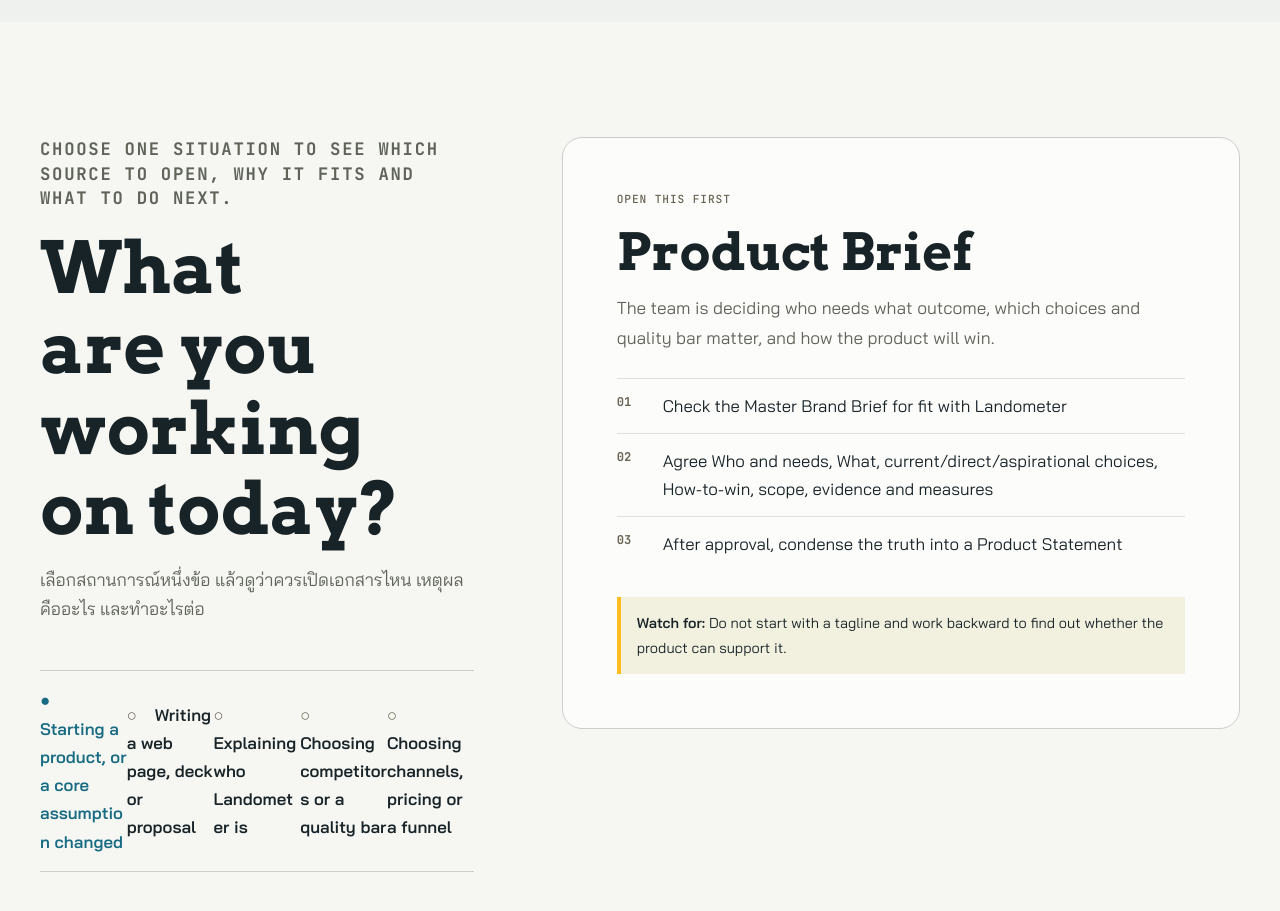
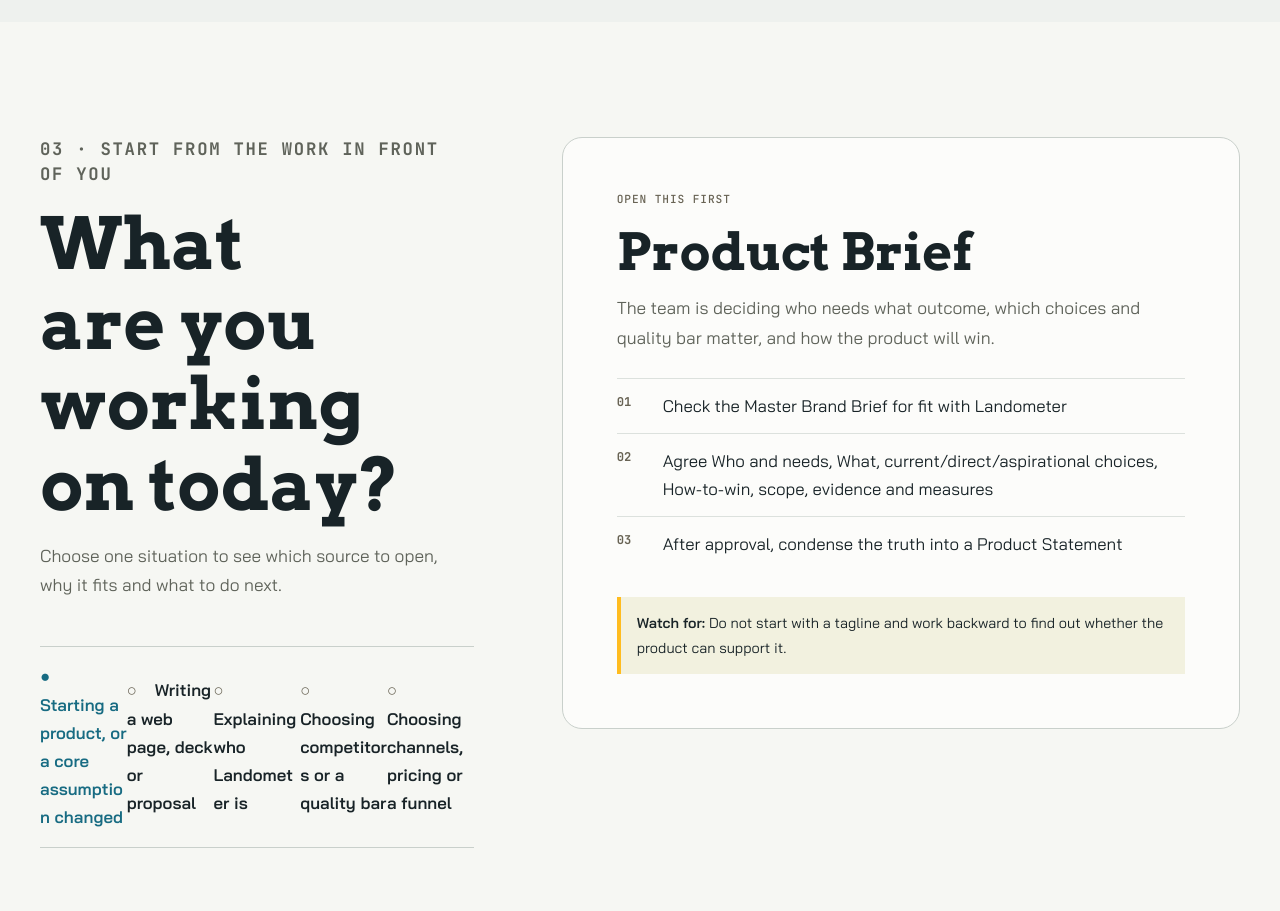
Before and after one commit to montri-th/Landometer-in-Brief, a plain HTML site: page index.html in a window 1280 px wide. Shown: the part 3540-4451 px from the top of the page. Drawn offline with Linux system fonts and the light colour scheme.

Commit message:
Fix English chooser translation

```diff
--- a/index.html
+++ b/index.html
@@ -632,7 +632,7 @@
       [".remember",'<p><strong>All of Landometer</strong>Master Brand Brief</p><p><strong>One product</strong>Product Brief</p><p><strong>One explanation</strong>Product Statement</p>'],
       [".chooser .section-kicker","03 · Start from the work in front of you"],
       ["#chooser-title","What are you working on today?"],
-      [".chooser-copy > p","Choose one situation to see which source to open, why it fits and what to do next."],
+      [".chooser-copy > p:not(.section-kicker)","Choose one situation to see which source to open, why it fits and what to do next."],
       ["[data-scenario='new-product']","Starting a product, or a core assumption changed"],
       ["[data-scenario='copy']","Writing a web page, deck or proposal"],
       ["[data-scenario='brand']","Explaining who Landometer is"],
```
